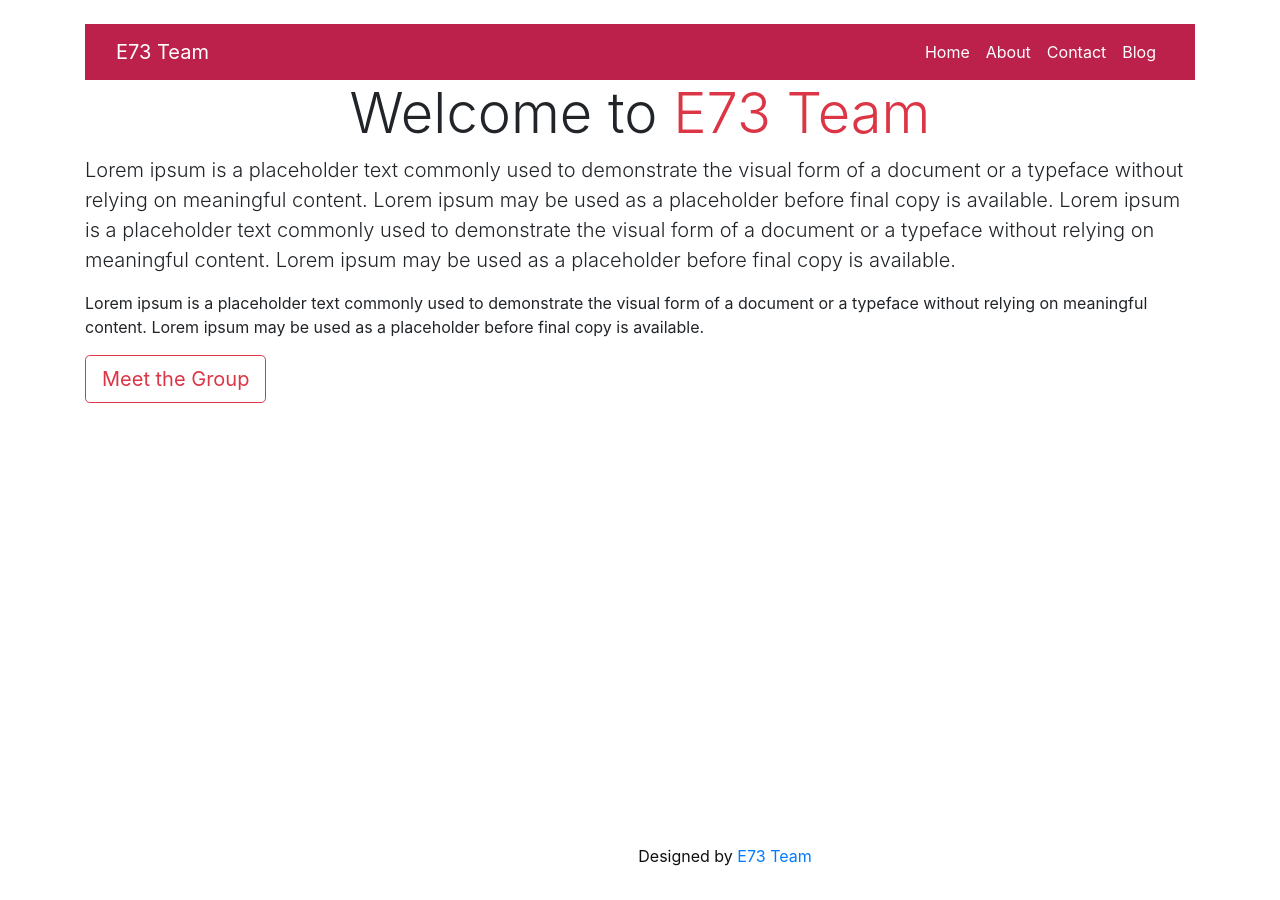
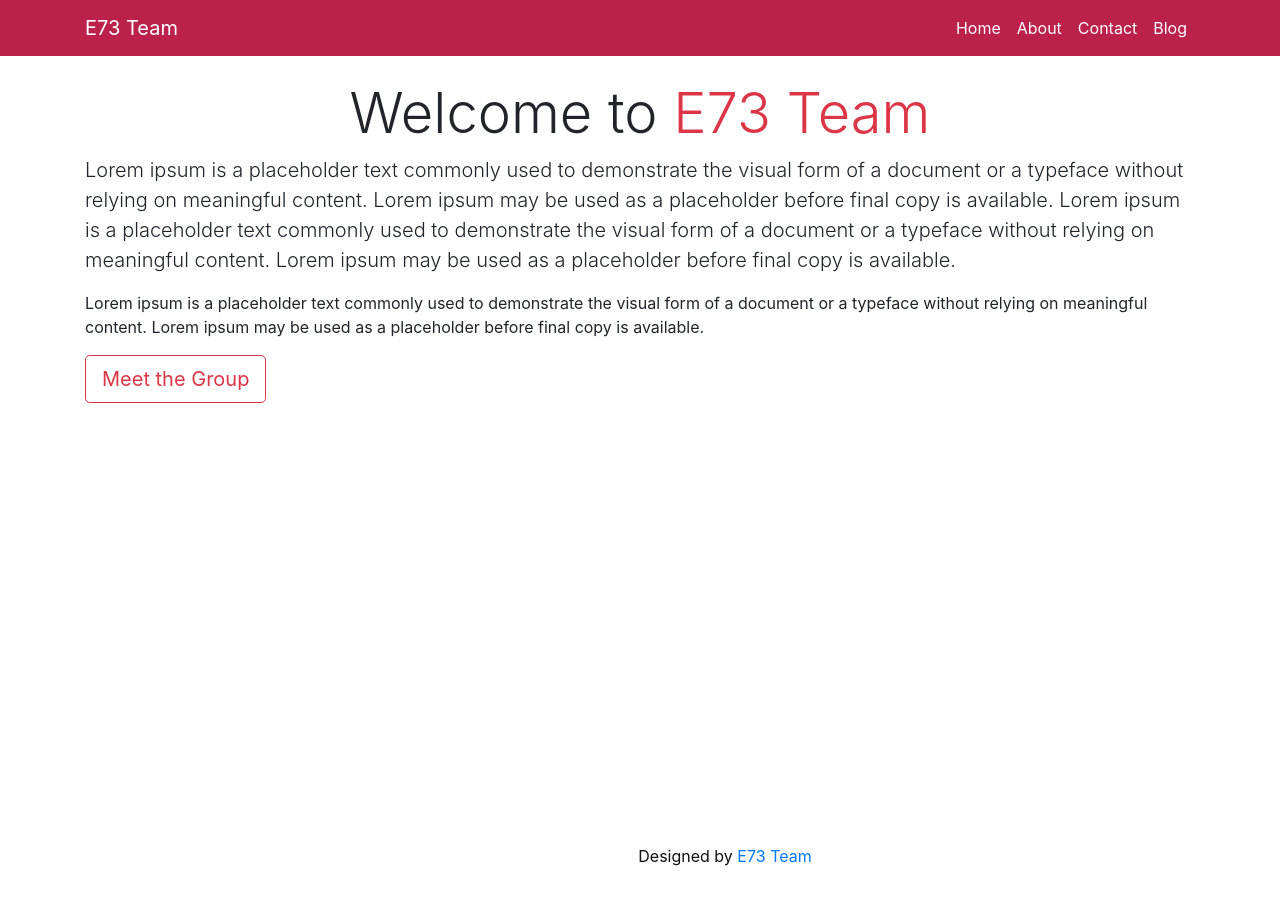
Before and after one commit to hasnattanvir/diue73.github.io, a Jekyll site: the page built from index.html, in a window 1280 px wide. Built offline with Jekyll 4.4.1, drawn with Linux system fonts in a browser that asks for light colours.

Commit message:
Update default.html

```diff
--- a/_layouts/default.html
+++ b/_layouts/default.html
@@ -3,9 +3,8 @@
 {% include head.html %}
 
 <body>
+  {% include navbar.html %}
   <div class="container mt-4">
-  {% include navbar.html %}
-
   {{ content }}
 
   <script src="https://ajax.googleapis.com/ajax/libs/jquery/3.5.1/jquery.min.js"></script>
```
